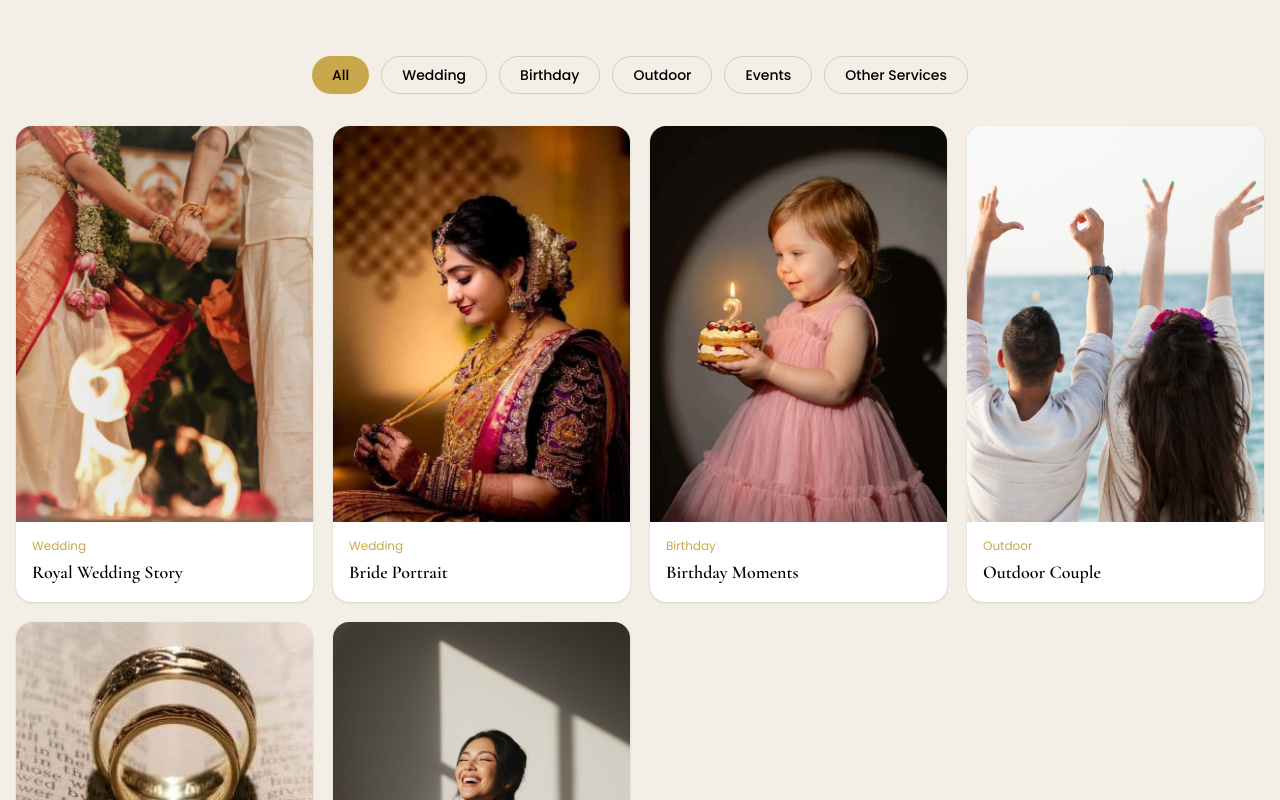
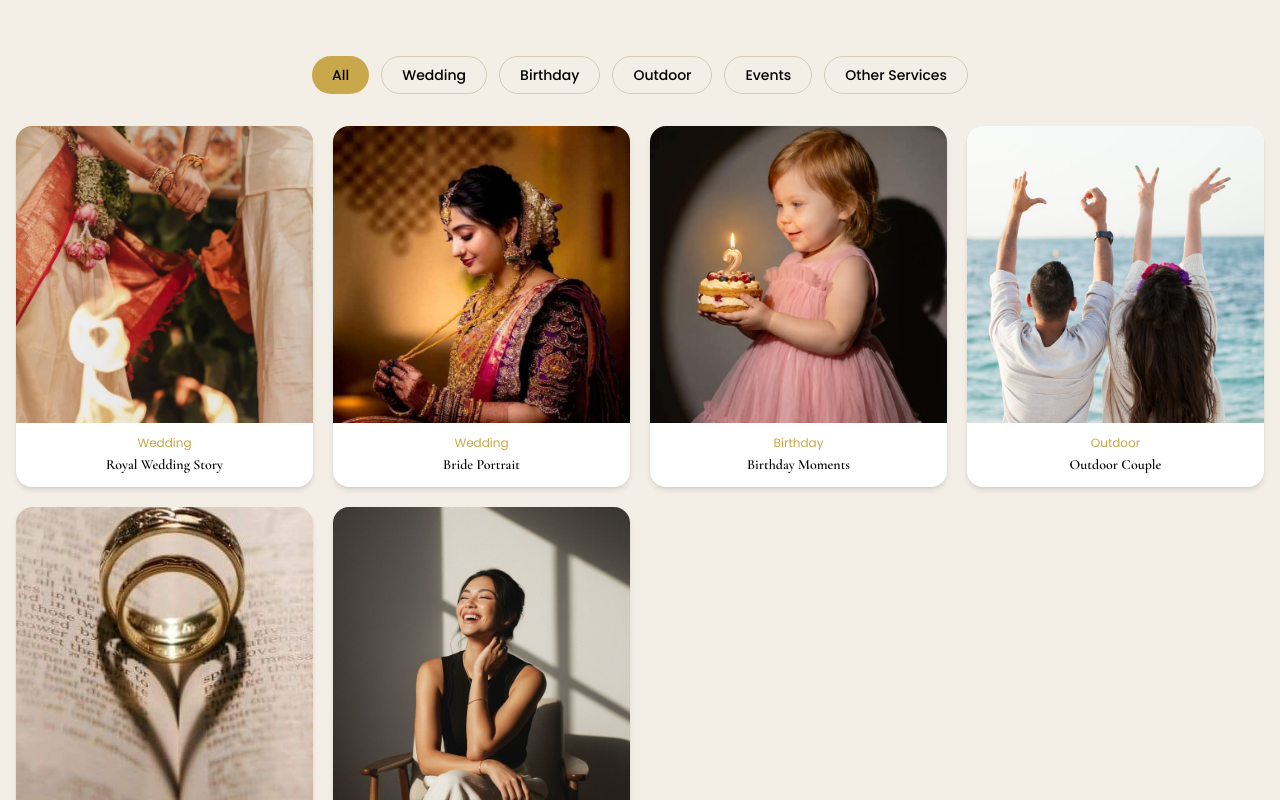
Before and after one commit to Shneha-09/BobbyMedia_Studio, a Next.js app: page /gallery in a window 1280 px wide. Shown: the part 480-1280 px from the top of the page. Built offline with nearby package versions, Linux system fonts and the light colour scheme.

Commit message:
Update gallery square images

```diff
--- a/components/GalleryGrid.jsx
+++ b/components/GalleryGrid.jsx
@@ -11,10 +11,14 @@
   const [cat, setCat] = useState('All');
   const [active, setActive] = useState(null);
 
-  const items = cat === 'All' ? gallery : gallery.filter((i) => i.cat === cat);
+  const items =
+    cat === 'All'
+      ? gallery
+      : gallery.filter((i) => i.cat === cat);
 
   return (
     <>
+      {/* Category Buttons */}
       <div className="mb-8 flex flex-wrap justify-center gap-3">
         {cats.map((c) => (
           <button
@@ -31,26 +35,29 @@
         ))}
       </div>
 
+      {/* Square Gallery Grid */}
       <div className="grid grid-cols-2 gap-3 sm:grid-cols-3 lg:grid-cols-4 lg:gap-5">
         {items.map((item, i) => (
           <button
             key={`${item.title}-${i}`}
             onClick={() => setActive(item)}
-            className="group overflow-hidden rounded-2xl bg-white text-left shadow-sm"
+            className="group overflow-hidden rounded-2xl bg-white shadow-md"
           >
-            <div className="relative aspect-[3/4] w-full overflow-hidden">
+            <div className="relative aspect-square w-full overflow-hidden">
               <Image
                 src={item.img}
                 alt={item.title}
                 fill
-                sizes="(max-width: 640px) 50vw, (max-width: 1024px) 33vw, 25vw"
+                sizes="(max-width:640px) 50vw, (max-width:1024px) 33vw, 25vw"
                 className="object-cover transition duration-700 group-hover:scale-110"
               />
             </div>
 
-            <div className="p-3 sm:p-4">
-              <p className="text-xs text-[#C9A84C]">{item.cat}</p>
-              <h3 className="mt-1 text-sm font-semibold text-black sm:text-lg">
+            <div className="p-3">
+              <p className="text-xs text-[#C9A84C]">
+                {item.cat}
+              </p>
+              <h3 className="mt-1 text-sm font-semibold text-black">
                 {item.title}
               </h3>
             </div>
@@ -58,16 +65,17 @@
         ))}
       </div>
 
+      {/* Image Popup */}
       {active && (
-        <div className="fixed inset-0 z-[120] grid place-items-center bg-black/90 p-4">
+        <div className="fixed inset-0 z-[120] flex items-center justify-center bg-black/90 p-4">
           <button
             onClick={() => setActive(null)}
-            className="absolute right-5 top-5 rounded-full bg-white/10 p-3 text-white"
+            className="absolute right-5 top-5 rounded-full bg-white/10 p-3 text-white hover:bg-white/20"
           >
-            <X />
+            <X size={24} />
           </button>
 
-          <div className="relative h-[75vh] w-full max-w-5xl">
+          <div className="relative h-[80vh] w-full max-w-6xl">
             <Image
               src={active.img}
               alt={active.title}
```
